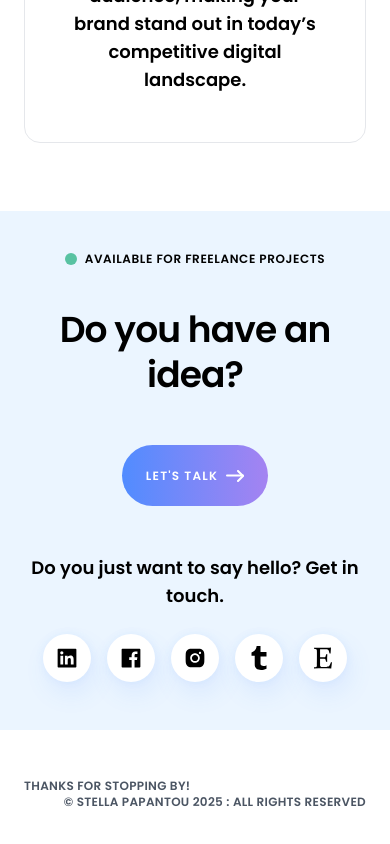
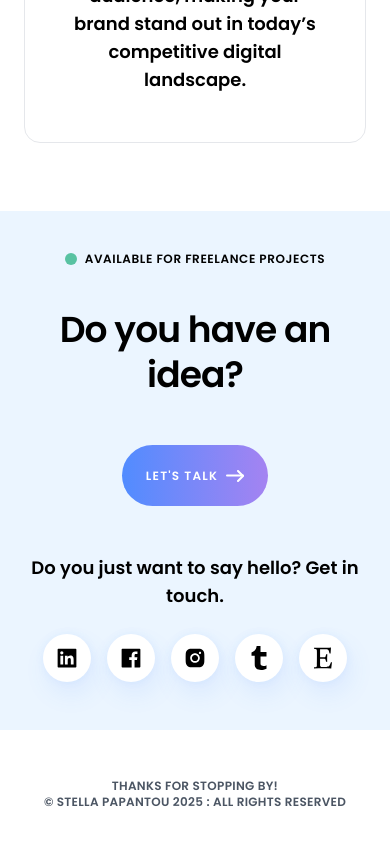
Before and after one commit to stellapapantou/portfolio, a Next.js app: page / in a window 390 px wide. Shown: the part 4405-5249 px from the top of the page. Built offline with nearby package versions, Linux system fonts and the light colour scheme.

Commit message:
Update Copyright.js

```diff
--- a/components/common/Copyright.js
+++ b/components/common/Copyright.js
@@ -2,10 +2,10 @@ const Copyright = () => {
   return (
     <div className="container mx-auto grid lg:grid-cols-12 grid-cols-1 xl:gap-8 relative flex flex-col flex-auto">
         <div className="lg:col-span-6">
-            <p className="text-body-xs tracking-wide font-semibold uppercase text-neutral-600 dark:text-white">Thanks for stopping by!</p>
+            <p className="text-body-xs tracking-wide font-semibold uppercase text-center lg:text-left text-neutral-600 dark:text-white">Thanks for stopping by!</p>
         </div>
         <div className="lg:col-span-6">
-            <p className="text-body-xs tracking-wide font-semibold uppercase text-right text-neutral-600 dark:text-white">© Stella Papantou {(new Date().getFullYear())} : All Rights Reserved</p>
+            <p className="text-body-xs tracking-wide font-semibold uppercase text-center lg:text-right text-neutral-600 dark:text-white">© Stella Papantou {(new Date().getFullYear())} : All Rights Reserved</p>
         </div>
     </div>
   );
```
